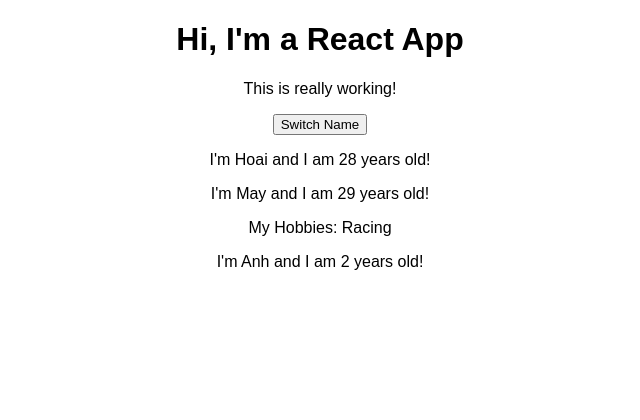
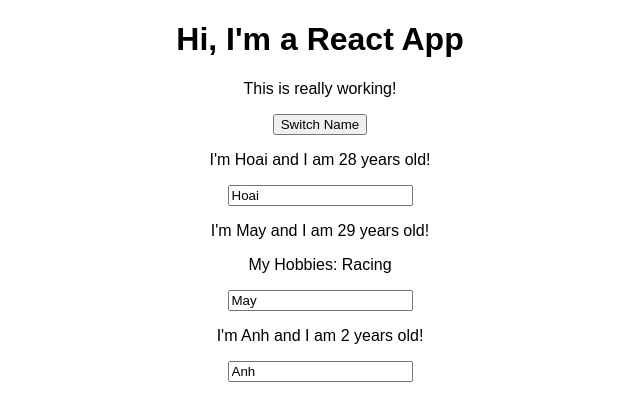
Before and after one commit to hoaius7/a-react-tut, a React (Create React App) app in the folder react-tut/: page / in a window 1280 px wide. Shown: the top 420 px of the page, without its empty margins (320-960 px from the left). Built offline with nearby package versions, Linux system fonts and the light colour scheme.

Commit message:
Adding Two Way Binding

```diff
--- a/react-tut/src/App.js
+++ b/react-tut/src/App.js
@@ -23,6 +23,16 @@
         })
     }
 
+    nameChangedHandler = (event) => {
+        this.setState({
+            persons: [
+                { name: 'Hoai', age: 35 },
+                { name: event.target.value, age: 36 },
+                { name: 'Xuka', age: 6 }
+            ]
+        })
+    }
+
     render() {
         return (
             <div className="App">
@@ -35,7 +45,8 @@
                 <Person
                     name={this.state.persons[1].name}
                     age={this.state.persons[1].age}
-                    click={this.switchNameHandler.bind(this, 'Hi')}>
+                    click={this.switchNameHandler.bind(this, 'Hi')}
+                    changed={this.nameChangedHandler}>
                     My Hobbies: Racing
                 </Person>
                 <Person
--- a/react-tut/src/Person/Person.js
+++ b/react-tut/src/Person/Person.js
@@ -5,6 +5,7 @@
         <div>
             <p onClick={props.click}>I'm { props.name } and I am { props.age } years old!</p>
             <p>{props.children}</p>
+            <input type='text' onChange={props.changed} value={props.name}/>
         </div>
     )
 };
```
